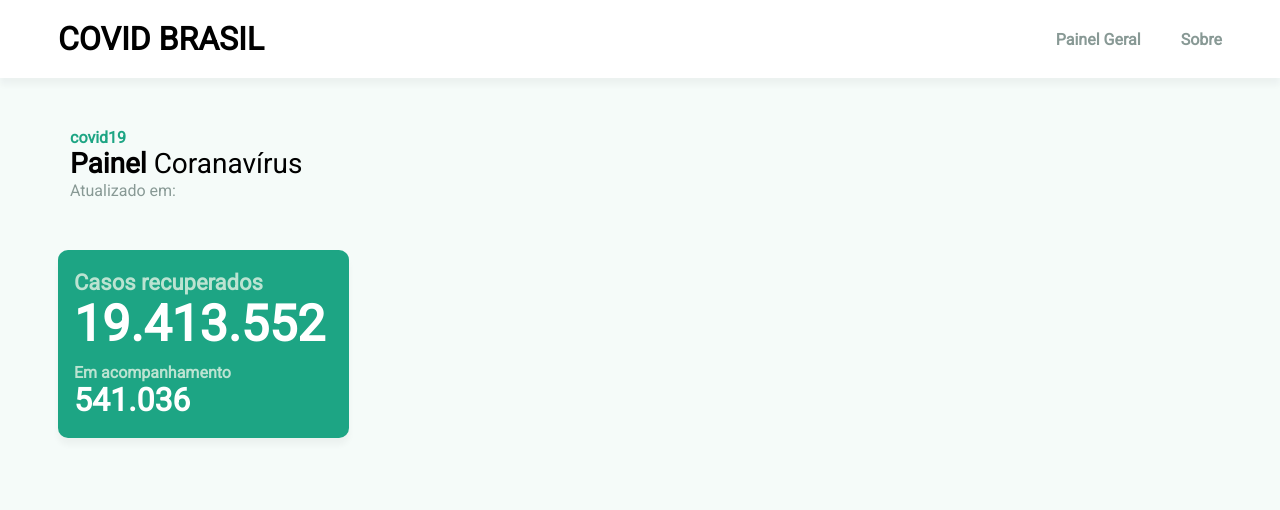
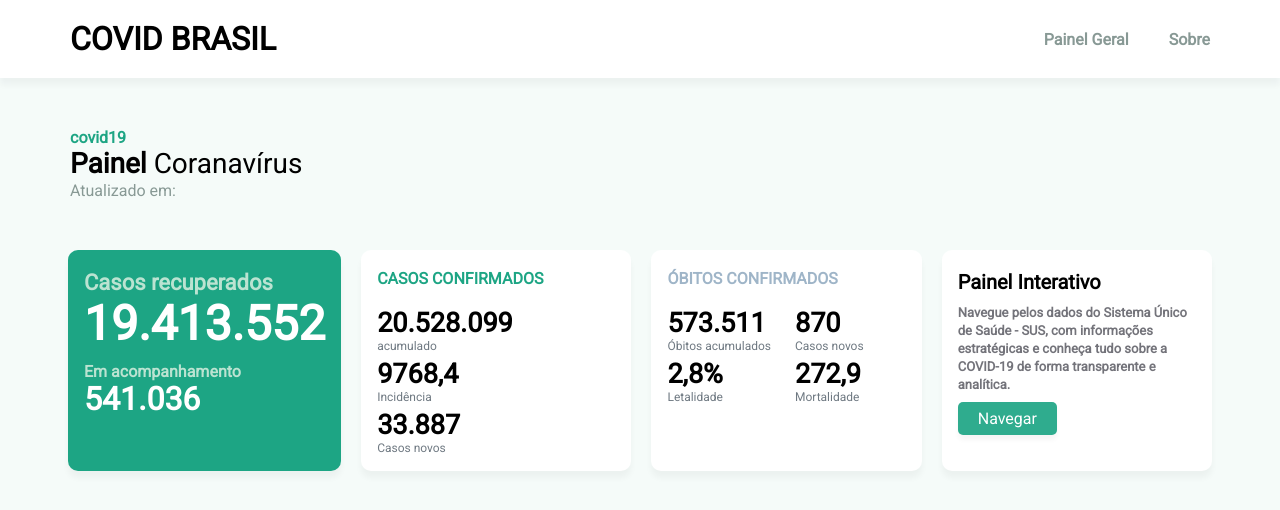
Before and after one commit to viniciusbacellar/COVID_BRASIL, a website: page index.html in a window 1280 px wide. Drawn offline with Linux system fonts and the light colour scheme.

Commit message:
final painel 1

```diff
--- a/css/style.css
+++ b/css/style.css
@@ -27,8 +27,6 @@ body {
   justify-content: space-between;
   padding-top: 20px;
   padding-bottom: 20px;
-  padding-right: 0;
-  padding-left: 0;
 }
 #nav-menu > a {
   font-size: 2em;
@@ -71,6 +69,7 @@ body {
   color: #889995;
 }
 
+/*NUMERO DE CASOS */
 .numero-casos {
   background: #1da584;
   padding: 20px 16px;
@@ -81,6 +80,7 @@ body {
   color: #bbe3d1;
   font-weight: bold;
   box-shadow: 0 7px 6px 0 rgba(13, 23, 34, 0.04);
+  margin: 0 10px 10px 10px;
 }
 
 .numero-casos p:first-child {
@@ -88,7 +88,7 @@ body {
 }
 
 .recuperados {
-  font-size: 50px;
+  font-size: 3em;
   color: #fff;
   margin-bottom: 10px;
 }
@@ -98,3 +98,109 @@ body {
   line-height: 36px;
   color: #fff;
 }
+/*NUMERO DE CASOS */
+
+/* CASOS CONFIRMADOS */
+.casos-confirmados {
+  padding: 20px 16px;
+  background: #fff;
+  margin: 0 10px 10px 10px;
+
+  border-radius: 10px;
+  box-shadow: 0 7px 6px 0 rgba(13, 23, 34, 0.04);
+}
+
+.title-confirmados {
+  font-size: 16px;
+  line-height: 18px;
+  font-weight: bold;
+  text-transform: uppercase;
+  color: #1da584;
+  margin-bottom: 10px;
+}
+
+.acumulado,
+.incidencia,
+.novos-casos {
+  font-size: 27px;
+  line-height: 20px;
+  font-weight: bold;
+  margin-top: 15px;
+  margin-bottom: 10px;
+}
+
+.casos-confirmados p {
+  font-size: 12px;
+  line-height: 6px;
+  color: #6f7982;
+}
+/* CASOS CONFIRMADOS */
+
+/* ÓBITOS CONFIRMADOS */
+.obitos-confirmados {
+  padding: 20px 16px;
+  background: #fff;
+  border-radius: 10px;
+  margin: 0 10px 10px 10px;
+
+  box-shadow: 0 7px 6px 0 rgba(13, 23, 34, 0.04);
+}
+
+.title-obitos {
+  font-size: 16px;
+  line-height: 18px;
+  color: #9fb5c8;
+  text-transform: uppercase;
+  font-weight: bold;
+  margin-bottom: 10px;
+}
+
+.obito-acumulado,
+.letalidade,
+.novos-obitos,
+.mortalidade {
+  font-size: 27px;
+  line-height: 20px;
+  font-weight: bold;
+  margin-top: 15px;
+  margin-bottom: 10px;
+}
+
+.obitos-confirmados p {
+  font-size: 12px;
+  line-height: 6px;
+  color: #6f7982;
+}
+/* ÓBITOS CONFIRMADOS */
+
+/* VEJA MAIS */
+.veja-mais {
+  padding: 20px 16px;
+  background: #fff;
+  border-radius: 10px;
+  margin: 0 10px 10px 10px;
+  box-shadow: 0 7px 6px 0 rgba(13, 23, 34, 0.04);
+}
+
+.veja-mais h2 {
+  font-size: 20px;
+  font-weight: bold;
+  margin-bottom: 10px;
+}
+
+.veja-mais p {
+  font-size: 13px;
+  line-height: 18px;
+  font-weight: bold;
+  color: rgba(75, 75, 84, 0.78);
+  margin-bottom: 15px;
+}
+
+.veja-mais a {
+  padding: 7px 20px;
+  border-radius: 5px;
+  background: #2fac8e;
+  color: #fff;
+  box-shadow: 0 5px 5px 0 rgba(13, 23, 34, 0.04);
+}
+/* VEJA MAIS */
--- a/index.html
+++ b/index.html
@@ -38,15 +38,55 @@
     </div>
 
     <div class="row">
-      <div class="col-md-3 numero-casos">
+      <div class="col-md-auto numero-casos">
         <p>Casos recuperados</p>
         <div class="recuperados">19.413.552</div>
         <p>Em acompanhamento</p>
         <div class="acompanhamento">541.036</div>
       </div>
 
+      <div class="col casos-confirmados">
+        <div class="title-confirmados">casos confirmados</div>
+        <div class="row">
+          <div class="col-md-auto">
+            <div class="acumulado">20.528.099</div>
+            <p>acumulado</p>
+            <div class="incidencia">9768,4</div>
+            <p>Incidência</p>
+          </div>
+          <div class="col-md-auto">
+            <div class="novos-casos">33.887</div>
+            <p>Casos novos</p>
+          </div>
+        </div>
+      </div>
+
+      <div class="col obitos-confirmados">
+        <div class="title-obitos">óbitos confirmados</div>
+        <div class="row">
+          <div class="col-md-auto">
+            <div class="obito-acumulado">573.511</div>
+            <p>Óbitos acumulados</p>
+            <div class="letalidade">2,8%</div>
+            <p>Letalidade</p>
+          </div>
+          <div class="col-md-auto">
+            <div class="novos-obitos">870</div>
+            <p>Casos novos</p>
+            <div class="mortalidade">272,9</div>
+            <p>Mortalidade</p>
+          </div>
+        </div>
+      </div>
+
+      <div class="col-md veja-mais">
+        <h2>Painel Interativo</h2>
+        <p>Navegue pelos dados do Sistema Único de Saúde - SUS, com informações estratégicas e conheça tudo sobre a COVID-19 de forma transparente e analítica.</p>
+        <a href="https://qsprod.saude.gov.br/extensions/covid-19_html/covid-19_html.html" target="_blank" role="button">Navegar</a>
+      </div>
+
+
     </div>
-
   </header>
 
 
```
